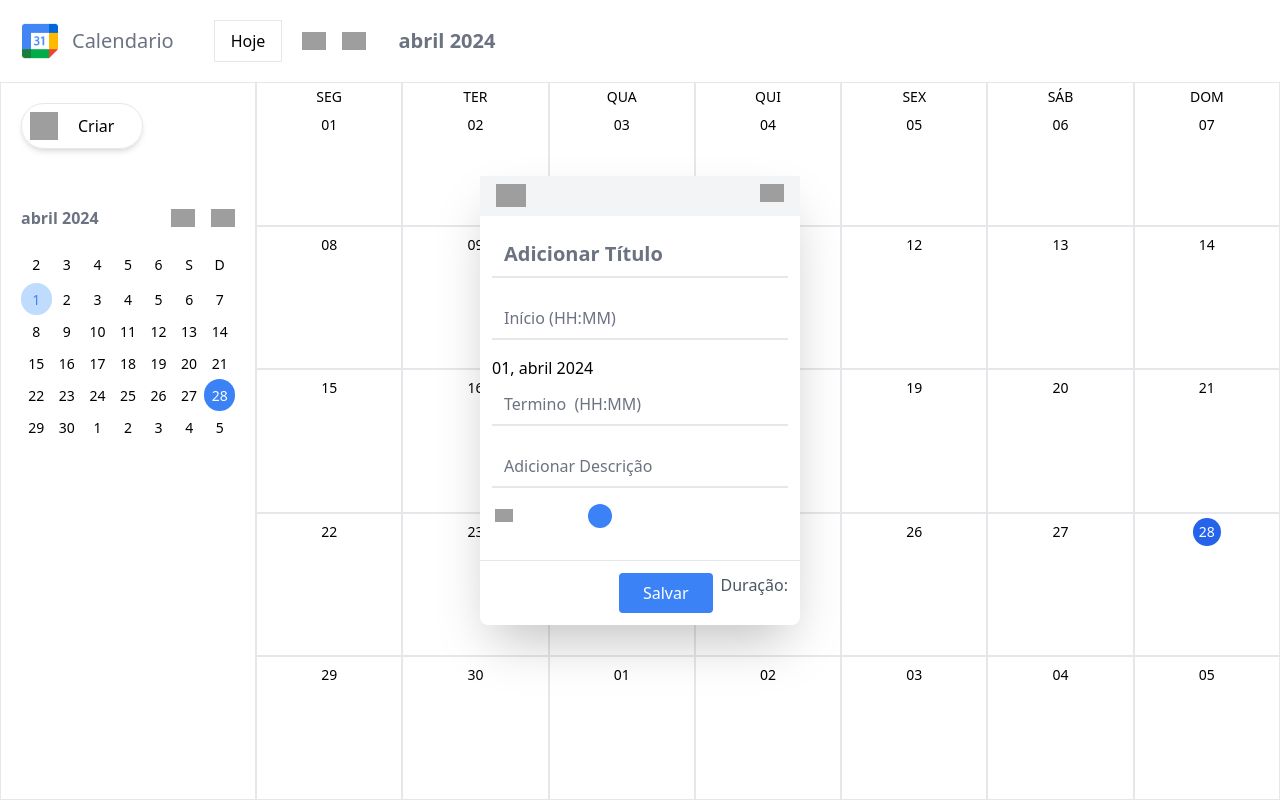
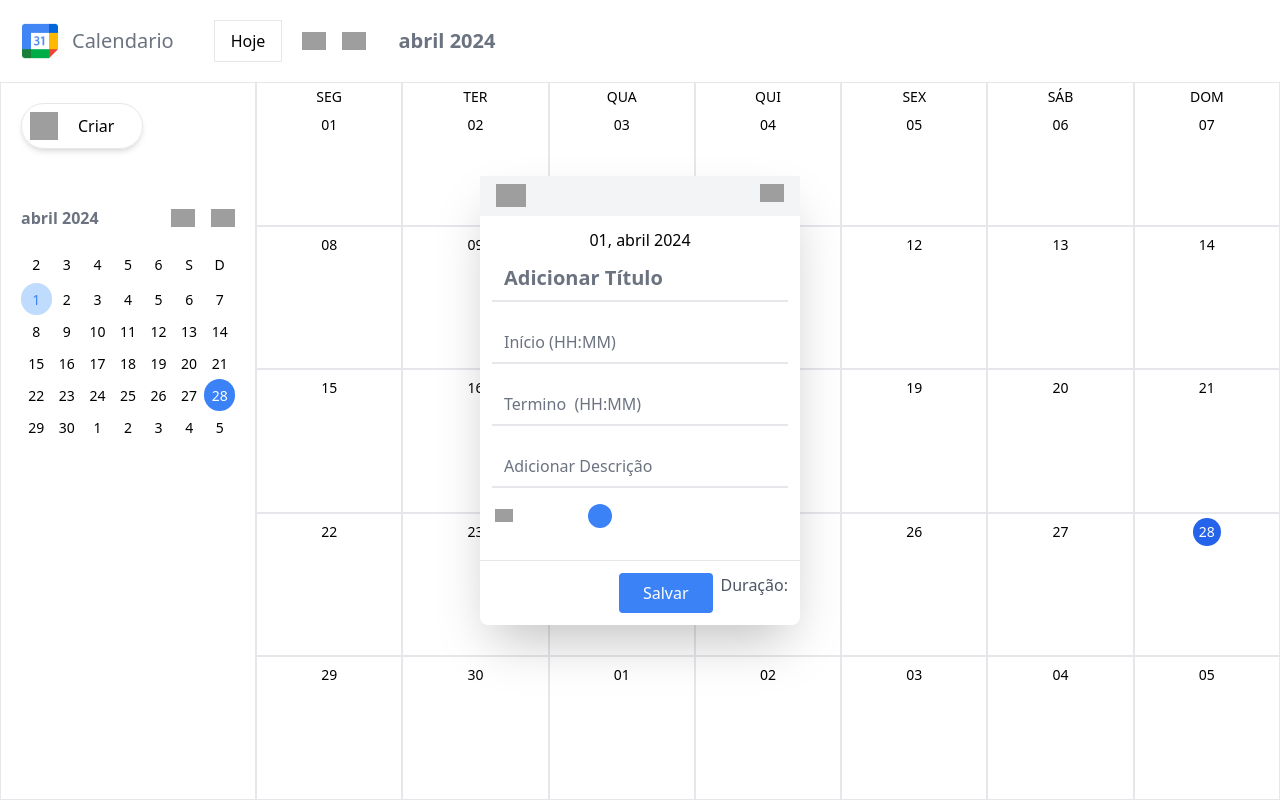
Before and after one commit to isaac-kapela/calendrio-de-Tarefas, a React (Vite) app in the folder Calendario-react/: page / in a window 1280 px wide. Both pictures are taken after a click on the element 329 px from the left and 183 px from the top of the page. Built offline with nearby package versions, Linux system fonts and the light colour scheme; grey boxes are pictures that could not be loaded.

Commit message:
deixando o codigo limpo

```diff
--- /dev/null
+++ b/Calendario-react/src/App.css
@@ -0,0 +1,16 @@
+*{
+    *{
+  margin: 0;
+  padding: 0;
+  box-sizing: border-box;
+  text-decoration: none;
+  list-style: none;
+}
+
+html{
+  background-color: #fbf9f9;
+  font-family: 'poppins', sans-serif;
+}
+
+
+}
--- a/Calendario-react/src/components/CalendarioHeader.jsx
+++ b/Calendario-react/src/components/CalendarioHeader.jsx
@@ -1,4 +1,4 @@
-
+// CalendarioHeader
 import LogoMeet from "../assets/logo-meet.png";
 import { useContext } from "react";
 import GolbalContext from "../context/GlobalContex";
--- a/Calendario-react/src/components/ModalTarefa.jsx
+++ b/Calendario-react/src/components/ModalTarefa.jsx
@@ -109,7 +109,9 @@ export default function ModalTarefa() {
               </button>
             </div>
           </header>
+
           <div className="p-3">
+          <p className="text-center">{diaEscolhido.format("DD, MMMM  YYYY")}</p>
             <input
               type="text"
               name="titulo"
@@ -129,7 +131,7 @@ export default function ModalTarefa() {
               className="pt-3 border-0 text-gray-600 pb-2 w-full border-b-2 border-gray-200 focus:outline-none focus:ring-0 focus:border-blue-500 block mb-4"
               onChange={handleHoraInicioChange}
             />
-            <p>{diaEscolhido.format("DD, MMMM  YYYY")}</p>
+
             <input
               type="text"
               name="horaFim"
```
